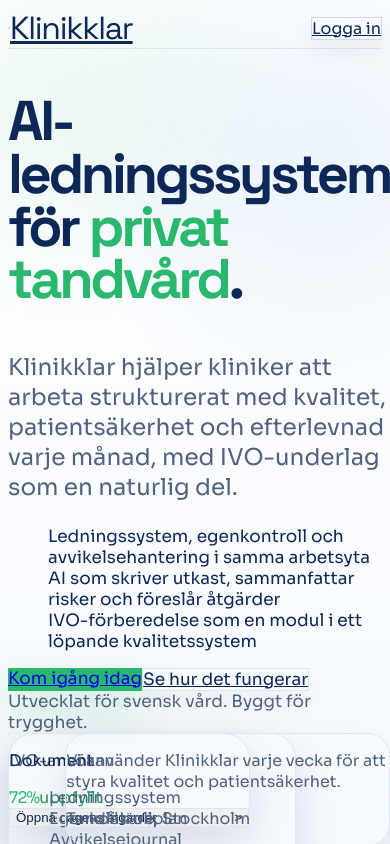
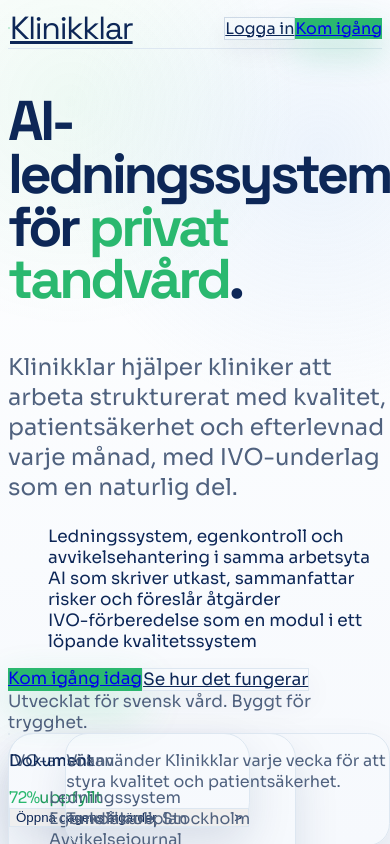
Before and after one commit to jonas-webnstuff/Klinikklar, a Next.js app: page / in a window 390 px wide. Shown: the top 844 px of the page. Built offline with nearby package versions, Linux system fonts and the light colour scheme; no server answers; grey boxes are pictures that could not be loaded.

Commit message:
Restore original desktop design (revert mobile-oriented changes)

```diff
--- a/src/app/page.tsx
+++ b/src/app/page.tsx
@@ -177,7 +177,7 @@
         </div>
 
         <div className="relative min-h-[620px]">
-        <div className="hero-glow absolute inset-0 overflow-hidden rounded-[2rem] border border-[color:var(--line)] bg-white">
+          <div className="hero-glow absolute inset-0 overflow-hidden rounded-[2rem] border border-[color:var(--line)] bg-white">
             <Image
               src="/images/hero-dentist.png"
               alt="Tandläkare i klinikmiljö"
--- a/src/components/Header.tsx
+++ b/src/components/Header.tsx
@@ -40,13 +40,13 @@
             <>
               <Link
                 href="/profile"
-                className="rounded-xl border border-[color:var(--line-strong)] bg-white px-4 py-2.5 text-sm font-semibold text-[color:var(--ink)] shadow-[0_10px_25px_rgba(14,31,53,0.06)] transition hover:border-[color:var(--brand)]/30 sm:px-6 sm:py-3"
+                className="rounded-xl border border-[color:var(--line-strong)] bg-white px-6 py-3 text-sm font-semibold text-[color:var(--ink)] shadow-[0_10px_25px_rgba(14,31,53,0.06)] transition hover:border-[color:var(--brand)]/30"
               >
                 Profil
               </Link>
               <Link
                 href="/auth/signout"
-                className="rounded-xl bg-[color:var(--brand)] px-4 py-2.5 text-sm font-semibold text-white shadow-[0_14px_32px_rgba(41,181,120,0.28)] transition hover:bg-[color:var(--brand-2)] sm:px-6 sm:py-3"
+                className="rounded-xl bg-[color:var(--brand)] px-6 py-3 text-sm font-semibold text-white shadow-[0_14px_32px_rgba(41,181,120,0.28)] transition hover:bg-[color:var(--brand-2)]"
               >
                 Logga ut
               </Link>
@@ -55,13 +55,13 @@
             <>
               <Link
                 href="/login"
-                className="rounded-xl border border-[color:var(--line-strong)] bg-white px-4 py-2.5 text-sm font-semibold text-[color:var(--ink)] shadow-[0_10px_25px_rgba(14,31,53,0.06)] transition hover:border-[color:var(--brand)]/30 sm:px-6 sm:py-3"
+                className="rounded-xl border border-[color:var(--line-strong)] bg-white px-6 py-3 text-sm font-semibold text-[color:var(--ink)] shadow-[0_10px_25px_rgba(14,31,53,0.06)] transition hover:border-[color:var(--brand)]/30"
               >
                 Logga in
               </Link>
               <Link
                 href="/login"
-                className="hidden rounded-xl bg-[color:var(--brand)] px-6 py-3 text-sm font-semibold text-white shadow-[0_14px_32px_rgba(41,181,120,0.28)] transition hover:bg-[color:var(--brand-2)] sm:inline-flex"
+                className="rounded-xl bg-[color:var(--brand)] px-6 py-3 text-sm font-semibold text-white shadow-[0_14px_32px_rgba(41,181,120,0.28)] transition hover:bg-[color:var(--brand-2)]"
               >
                 Kom igång
               </Link>
```
